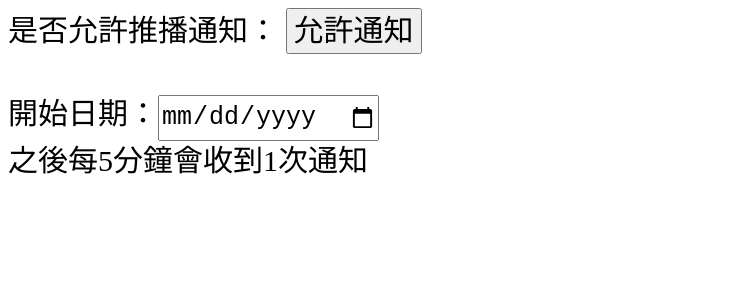
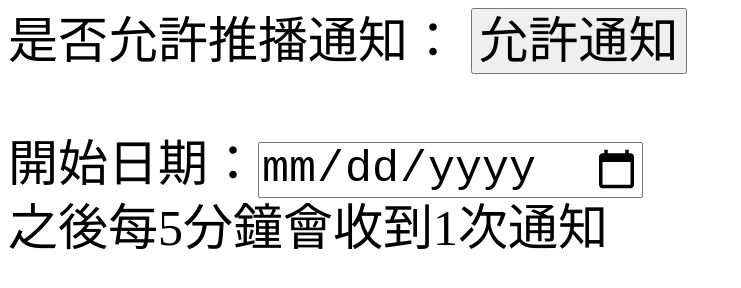
Before and after one commit to hosp-nckm/hosp-nckm.github.io, a website: page web/notify/test_2.html in a window 1280 px wide. Shown: the whole page, without its empty margins (0-741 px from the left). Drawn offline with Linux system fonts and the light colour scheme.

Commit message:
Update test_2.html

```diff
--- a/web/notify/test_2.html
+++ b/web/notify/test_2.html
@@ -9,17 +9,17 @@
   </head>
   <style>
     body{
-      font-size: 30px;
-      line-height: 40px;
+      font-size: 50px;
+      line-height: 60px;
     }
       .enable-notifications{
           display: none;
-          font-size: 30px;
-          line-height: 40px;
+          font-size: 50px;
+          line-height: 60px;
       }
       #date{
-      font-size: 25px;
-      line-height: 40px;
+      font-size: 45px;
+      line-height: 50px;
     }
   </style>
 <script>
```
